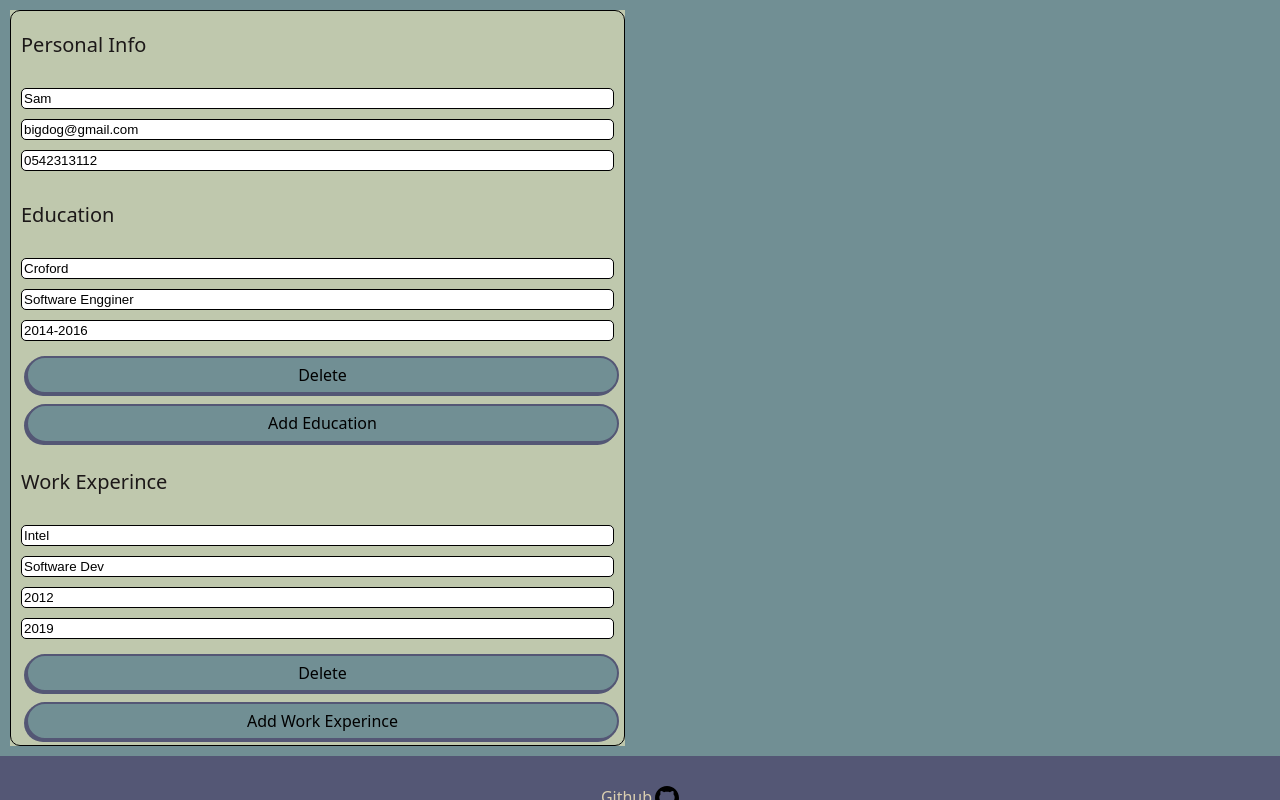
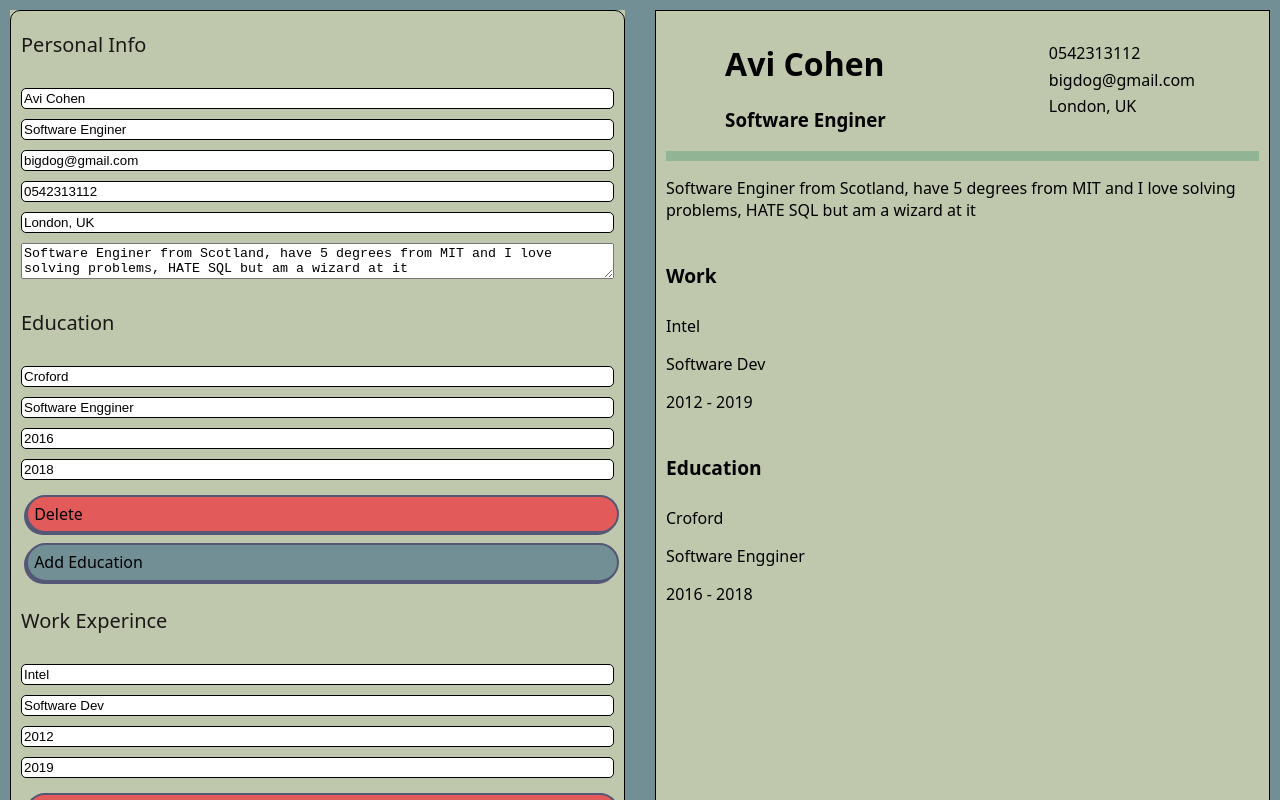
Before and after one commit to oxedom/cv-project, a React (Create React App) app: page / in a window 1280 px wide. Shown: the top 800 px of the page. Built offline with nearby package versions, Linux system fonts and the light colour scheme.

Commit message:
added CV form comp + changed CSS del button to red

```diff
--- a/src/App.css
+++ /dev/null
@@ -1,38 +0,0 @@
-.App {
-  text-align: center;
-}
-
-.App-logo {
-  height: 40vmin;
-  pointer-events: none;
-}
-
-@media (prefers-reduced-motion: no-preference) {
-  .App-logo {
-    animation: App-logo-spin infinite 20s linear;
-  }
-}
-
-.App-header {
-  background-color: #282c34;
-  min-height: 100vh;
-  display: flex;
-  flex-direction: column;
-  align-items: center;
-  justify-content: center;
-  font-size: calc(10px + 2vmin);
-  color: white;
-}
-
-.App-link {
-  color: #61dafb;
-}
-
-@keyframes App-logo-spin {
-  from {
-    transform: rotate(0deg);
-  }
-  to {
-    transform: rotate(360deg);
-  }
-}
--- a/src/App.js
+++ b/src/App.js
@@ -1,4 +1,4 @@
-import "./App.css";
+
 import Cv from "./comps/Cv";
 
 function App() {
--- a/src/comps/Cv.js
+++ b/src/comps/Cv.js
@@ -3,22 +3,26 @@ import uniqid from "uniqid";
 import Form from "./Form";
 import SchoolForm from './SchoolForm'
 import CompanyForm from "./CompanyForm";
-import Buttons from "./buttons";
+import Cv_Preview from "./Cv_preview";
 
 class Cv extends Component {
     constructor() {
         super()
         this.state = {
             id: uniqid(),
-            name: "Sam",
+            name: "Avi Cohen",
+            title: "Software Enginer",
             email: "bigdog@gmail.com",
             phone: "0542313112",
+            city: "London, UK",
+            bio: "Software Enginer from Scotland, have 5 degrees from MIT and I love solving problems, HATE SQL but am a wizard at it",
             schools: [
                 {
                     id: uniqid(),
                     school: "Croford",
                     school_title: 'Software Engginer',
-                    school_date: "2014-2016",
+                    school_start: "2016",
+                    school_end: "2018"
                 }],
             jobs: [
                 {
@@ -120,7 +124,7 @@ class Cv extends Component {
 
                 </div >
                 <div className="cv_preview">
-
+                    <Cv_Preview data={this.state} />
                 </div>
             </main>
 
--- /dev/null
+++ b/src/comps/Cv_preview.js
@@ -0,0 +1,61 @@
+import React, { Component } from "react";
+
+class Cv_Preview extends Component {
+    constructor(props) {
+        super(props);
+    }
+    state = {}
+    render() {
+        const { data } = this.props
+
+        return (<div>
+            <header className="header">
+                <div>
+                    <h1>{data.name}</h1>
+                    <h3> {data.title} </h3>
+
+                </div>
+                <ul className="list">
+                    <li> {data.phone}</li>
+                    <li>{data.email}</li>
+                    <li>{data.city}</li>
+                </ul>
+            </header>
+            <p className="paragraph"> {data.bio}</p>
+
+            <main className="experience">
+                {data.jobs.length > 0 &&
+                    <section>
+                        <h4> Work </h4>
+                        {data.jobs.map(j =>
+                            <div>
+                                <p> {j.job}</p>
+                                <p> {j.job_title}</p>
+                                <p> {j.job_start} - {j.job_end}</p>
+
+                            </div>)}
+
+                    </section>}
+                {data.schools.length > 0 &&
+                    < section >
+                        <h4> Education </h4>
+                        {data.schools.map(s =>
+                            <div>
+                                <p> {s.school}</p>
+                                <p> {s.school_title}</p>
+                                <p> {s.school_start} - {s.school_end} </p>
+
+                            </div>)}
+
+                    </section>
+                }
+
+
+            </main>
+
+
+        </div>);
+    }
+}
+
+export default Cv_Preview;
--- a/src/comps/Form.js
+++ b/src/comps/Form.js
@@ -11,7 +11,7 @@ class Form extends Component {
     render() {
         const { handler } = this.props
 
-        const { name, email, phone, id } = this.props.personalData
+        const { name, email, phone, id, city, bio, title } = this.props.personalData
 
 
         return (
@@ -19,8 +19,11 @@ class Form extends Component {
                 <p className="title"> Personal Info</p>
                 <div className="form-inputs">
                     <input name="name" value={name}></input>
+                    <input name="title" value={title}></input>
                     <input name="email" value={email}></input>
                     <input name="phone" value={phone}></input>
+                    <input name="city" value={city}></input>
+                    <textarea name="bio" value={bio}> </textarea>
                 </div>
             </section>
         );
--- a/src/comps/SchoolForm.js
+++ b/src/comps/SchoolForm.js
@@ -12,7 +12,7 @@ class SchoolForm extends Component {
     render() {
         const { schoolData, removeEntry, addEntry } = this.props;
 
-        const { school, school_title, school_date, id } = schoolData
+        const { school, school_title, school_start, school_end, id } = schoolData
 
         const buttonData = { id: id, removeEntry, addEntry }
 
@@ -22,7 +22,8 @@ class SchoolForm extends Component {
                 <div className="form-inputs">
                     <input value={school} name="school" />
                     <input value={school_title} name="school_title" />
-                    <input value={school_date} name="school_date" />
+                    <input value={school_start} name="school_start" />
+                    <input value={school_end} name="school_end" />
                 </div>
                 <Buttons data={buttonData}></Buttons>
 
--- a/src/comps/buttons.js
+++ b/src/comps/buttons.js
@@ -20,7 +20,7 @@ class Buttons extends Component {
 
         return (
             <div>
-                <div onClick={this.handleDeleteClick} a-id={id} className="btn">
+                <div onClick={this.handleDeleteClick} a-id={id} className="btn danger" >
                     {" "}
                     Delete{" "}
                 </div>
--- a/src/styles/styles.css
+++ b/src/styles/styles.css
@@ -106,3 +106,44 @@ body {
 .footer svg {
   color: var(--c1);
 }
+
+.header {
+  display: flex;
+  justify-content: space-around;
+  border-bottom: 10px var(--c3) solid;
+}
+.paragraph {
+  text-align: start;
+}
+
+.list {
+  list-style-type: none;
+  text-align:start ;
+}
+
+.list >li {
+  margin: 0.3rem;
+}
+
+.cv_preview {
+  background-color: var(--c2);
+  border: black 1px solid;
+  padding: 10px;
+}
+
+.experience {
+display: flex;
+flex-direction: column;
+}
+
+.experience h4 {
+font-size: larger;
+}
+
+.danger {
+  background-color: rgb(227, 90, 90);
+}
+
+.danger:hover {
+  background-color: rgb(185, 21, 21);
+}
```
